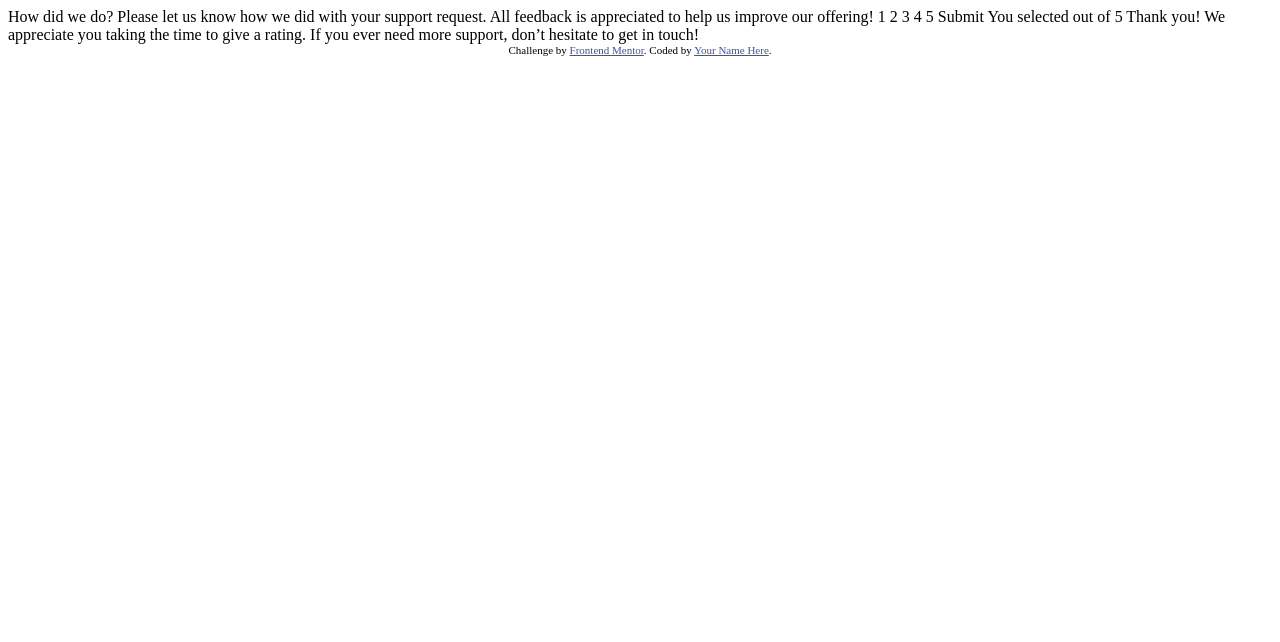
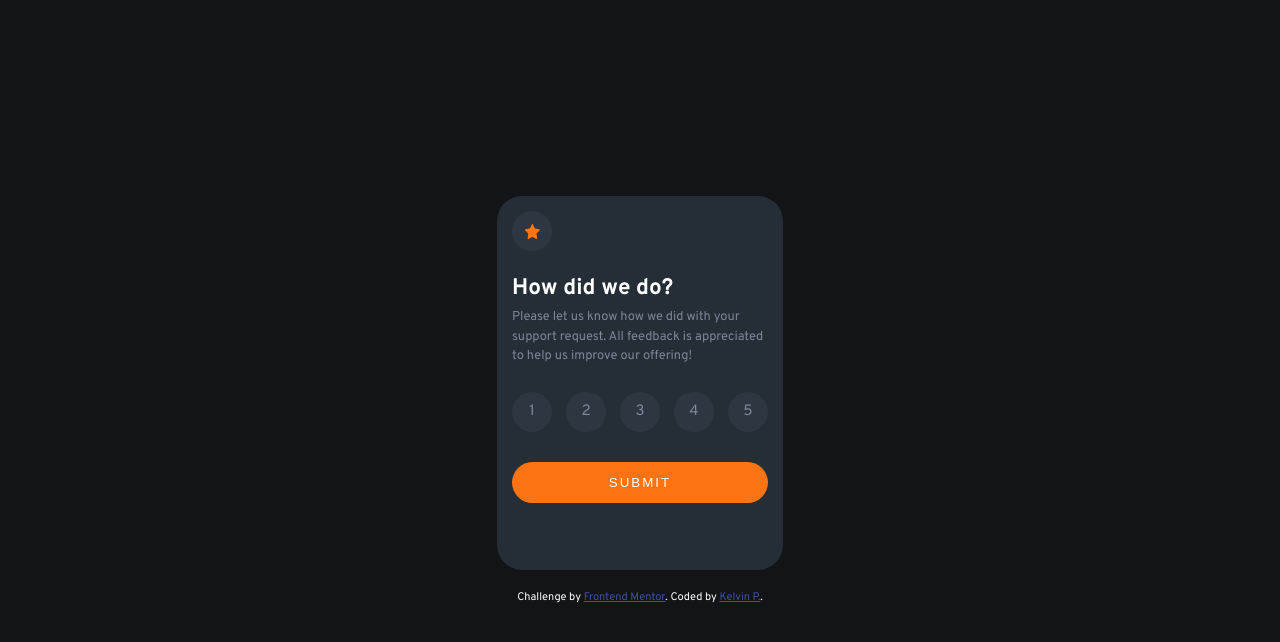
Before and after one commit to TheKelvin/Interactive-Rating-Component, a plain HTML site: page index.html in a window 1280 px wide. Drawn offline with Linux system fonts and the light colour scheme.

Commit message:
Added CSS Styles for Desktop Version

```diff
--- a/index.html
+++ b/index.html
@@ -3,9 +3,11 @@
 <head>
   <meta charset="UTF-8">
   <meta name="viewport" content="width=device-width, initial-scale=1.0"> <!-- displays site properly based on user's device -->
-
   <link rel="icon" type="image/png" sizes="32x32" href="./images/favicon-32x32.png">
-
+  <link rel="preconnect" href="https://fonts.googleapis.com">
+  <link rel="preconnect" href="https://fonts.gstatic.com" crossorigin>
+  <link href="https://fonts.googleapis.com/css2?family=Overpass:wght@400;700&display=swap" rel="stylesheet">
+  <link rel="stylesheet" href="style.css">
   <title>Frontend Mentor | Interactive rating component</title>
 
   <!-- Feel free to remove these styles or customise in your own stylesheet 👍 -->
@@ -14,36 +16,58 @@
     .attribution a { color: hsl(228, 45%, 44%); }
   </style>
 </head>
+
 <body>
+  <!-- Rating state start -->
+  <main id="card-container">
+    <div id="main-page">
+      <div class="star">
+        <img src="images/icon-star.svg" alt="Star Image">
+      </div>
+      <h2 class="title">How did we do?</h2>
+      <p class="feedback">Please let us know how we did with your support request. All feedback is appreciated to help us improve our offering!</p>
 
-  <!-- Rating state start -->
+      <section class="rating-container">
+        <form action="">
+          <div class="radio-btn">
+            <input type="radio" name="rating" id="1" value="1">
+            <label for="1">1</label>
 
-  How did we do?
+            <input type="radio" name="rating" id="2" value="2">
+            <label for="2">2</label>
 
-  Please let us know how we did with your support request. All feedback is appreciated
-  to help us improve our offering!
+            <input type="radio" name="rating" id="3" value="3">
+            <label for="3">3</label>
 
-  1 2 3 4 5
+            <input type="radio" name="rating" id="4" value="4">
+            <label for="4">4</label>
 
-  Submit
+            <input type="radio" name="rating" id="5" value="5">
+            <label for="5">5</label>
+          </div>
 
+          <input type="submit" id="submit" value="Submit">
+        </form>
+      </section>
+    </div>
   <!-- Rating state end -->
 
   <!-- Thank you state start -->
-
-  You selected <!-- Add rating here --> out of 5
-
-  Thank you!
-
-  We appreciate you taking the time to give a rating. If you ever need more support,
-  don’t hesitate to get in touch!
-
+    <section class="rating-submit hide-list">
+        <img class="image" src="images/illustration-thank-you.svg" alt="Thank Sign">
+        <p class="my-rating">You selected <span class="number-rating">0</span> out of 5</p>
+        <h1 class="thanks">Thank You!</h1>
+        <p class="thanks-text">We appreciate you taking the time to give a rating. If you ever need more support,
+          don’t hesitate to get in touch!</p>
+    </section>
+  </main>
   <!-- Thank you state end -->
-
-
-  <div class="attribution">
-    Challenge by <a href="https://www.frontendmentor.io?ref=challenge" target="_blank">Frontend Mentor</a>.
-    Coded by <a href="#">Your Name Here</a>.
-  </div>
+  <footer>
+    <div class="attribution">
+      Challenge by <a href="https://www.frontendmentor.io?ref=challenge" target="_blank">Frontend Mentor</a>.
+      Coded by <a href="#">Kelvin P.</a>.
+    </div>
+  </footer>
+  <script src="app.js"></script>
 </body>
 </html>
--- a/style.css
+++ b/style.css
@@ -0,0 +1,169 @@
+/******  GLOBAL STYLES  ********/
+:root {
+    --Orange: hsl(25, 97%, 53%);
+    --White: hsl(0, 0%, 100%);
+    --LightGrey: hsl(217, 12%, 63%);
+    --MediumGrey: hsl(216, 12%, 54%);
+    --MediumGreyAlpha: hsla(216, 12%, 54%, 0.1);
+    --DarkBlue: hsl(213, 19%, 18%);
+    --VeryDarkBlue: hsl(216, 12%, 8%);
+}
+
+body {
+    margin: 0;
+    padding: 0;
+    box-sizing: border-box;
+    font-size: 15px;
+    font-family: 'Overpass', sans-serif;
+    max-width: 1440px;
+    max-height: 800px;
+    height: 100vh;
+    background-color: var(--VeryDarkBlue);
+    color: var(--White);
+    display: grid;
+    justify-content: center;
+    align-content: center;
+    row-gap: 20px;
+}
+
+
+/*******  CARD CONTAINER  ********/
+#card-container {
+    background-color: var(--DarkBlue);
+    width: 20vw;
+    height: 43vh;
+    padding: 1em;
+    border-radius: 25px;
+}
+
+.star {
+    width: 25px;
+    height: 25px;
+    margin-bottom: 1.5em;
+    border-radius: 50%;
+    background-color: var(--MediumGreyAlpha);
+    padding: 0.5em;
+    display: flex;
+    justify-content: center;
+    align-items: center;
+}
+
+.star img {
+    width: 15px;
+    height: 15px;
+}
+
+.feedback {
+    color: var(--MediumGrey);
+    font-size: 0.8rem;
+    line-height: 1.5em;
+    margin-bottom: 2em;
+    margin-top: -1em;
+}
+
+
+/****** RATING CONTAINER ******/
+form {
+    display: flex;
+    flex-direction: column;
+}
+
+.radio-btn {
+    display: flex;
+    justify-content: space-between;
+    color: var(--MediumGrey);
+    margin-bottom: 2em;
+    line-height: 25px;
+    text-align: center;
+}
+
+input[type="radio"] {
+    display: none;
+}
+
+label {
+    display: inline-block;
+    width: 25px;
+    height: 25px;
+    border-radius: 50%;
+    padding: 0.5em;
+    background-color: var(--MediumGreyAlpha);
+}
+
+input[type="radio"]:checked + label {
+    background-color: var(--LightGrey);
+    color: var(--White);
+}
+
+label:hover {
+    background-color: var(--Orange);
+    color: var(--White);
+    cursor: pointer;
+}
+
+input[type="submit"] {
+    background-color: var(--Orange);
+    color: var(--White);
+    padding: 1em;
+    border-radius: 25px;
+    border: none;
+    text-transform: uppercase;
+    letter-spacing: 2px;
+}
+
+input[type="submit"]:hover {
+    background-color: var(--White);
+    color: var(--Orange);
+    cursor: pointer;
+}
+
+
+
+/*******   RATING SUBMIT  ********/
+.rating-submit {
+    display: flex;
+    flex-direction: column;
+    align-items: center;
+    text-align: center;
+}
+
+.image {
+    width: 50%;
+    margin-bottom: 0.5em;
+}
+
+.my-rating {
+    background-color: var(--MediumGreyAlpha);
+    border-radius: 25px;
+    font-size: 0.8rem;
+    letter-spacing: 1px;
+    color: var(--Orange);
+    padding: 0.5em 1em;
+}
+
+.thanks {
+    letter-spacing: 1px;
+    margin-bottom: -0.2em;
+}
+
+.thanks-text {
+    color: var(--LightGrey);
+    font-size: 0.9rem;
+    line-height: 1.5em;
+}
+
+
+
+/******* SPECIAL CLASSES  ********/
+.hide-list {
+    visibility: hidden;
+}
+
+
+/*******   MEDIA QUERIES  *******/
+@media only screen and (max-width: 375px) {
+    body {
+        max-width: 375px;
+        max-height: 667px;
+    }
+}
```
